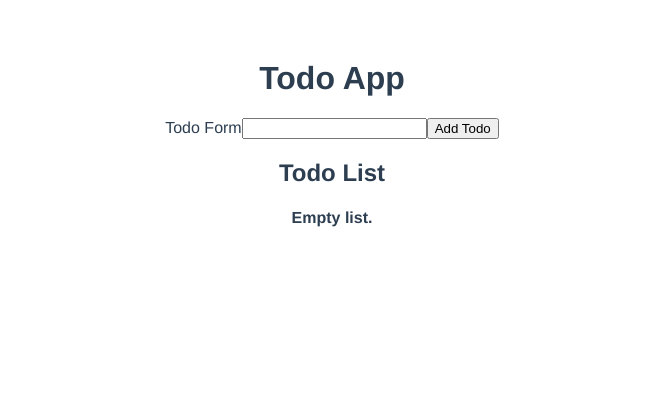
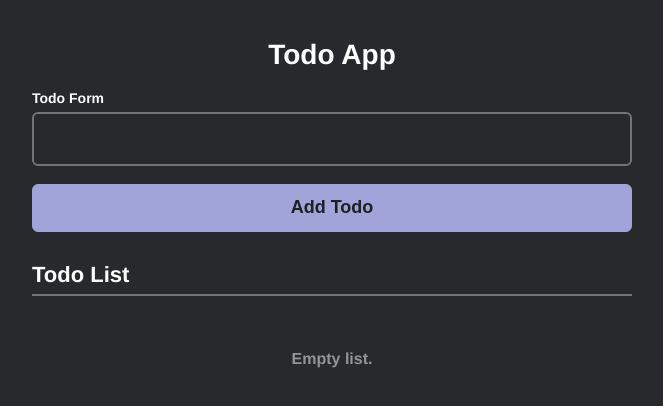
Before and after one commit to kcsam-learning/todo-vuejs, a Vue app: page / in a window 1280 px wide. Shown: the top 406 px of the page, without its empty margins (308-971 px from the left). Built offline with nearby package versions, Linux system fonts and the light colour scheme.

Commit message:
[Chore] Add css

```diff
--- a/src/App.vue
+++ b/src/App.vue
@@ -31,13 +31,59 @@ export default {
 }
 </script>
 
-<style>
-#app {
-  font-family: Avenir, Helvetica, Arial, sans-serif;
-  -webkit-font-smoothing: antialiased;
-  -moz-osx-font-smoothing: grayscale;
-  text-align: center;
-  color: #2c3e50;
-  margin-top: 60px;
+<style lang="scss">
+$border: 2px solid
+	rgba(
+		$color: white,
+		$alpha: 0.35,
+	);
+$size1: 6px;
+$size2: 12px;
+$size3: 18px;
+$size4: 24px;
+$size5: 48px;
+$backgroundColor: #27292d;
+$textColor: white;
+$primaryColor: #a0a4d9;
+$secondTextColor: #1f2023;
+
+body {
+	margin: 0;
+	padding: 0;
+	font-family: Avenir, Helvetica, Arial, sans-serif;
+	-webkit-font-smoothing: antialiased;
+	-moz-osx-font-smoothing: grayscale;
+	background-color: $backgroundColor;
+	color: $textColor;
+	#app {
+		max-width: 600px;
+		margin-left: auto;
+		margin-right: auto;
+		padding: 20px;
+		h1 {
+			font-weight: bold;
+			font-size: 28px;
+			text-align: center;
+		}
+		button {
+			cursor: pointer;
+			background-color: $primaryColor;
+			border: 1px solid $primaryColor;
+			color: $secondTextColor;
+			font-weight: bold;
+			outline: none;
+			border-radius: $size1;
+		}
+		h2 {
+			font-size: 22px;
+			border-bottom: $border;
+			padding-bottom: $size1;
+		}
+		h4 {
+			text-align: center;
+			opacity: 0.5;
+			margin: 0;
+		}
+	}
 }
 </style>
--- a/src/components/Todo/TodoForm.vue
+++ b/src/components/Todo/TodoForm.vue
@@ -43,3 +43,43 @@ export default {
   }
 }
 </script>
+
+<style lang="scss">
+$border: 2px solid
+	rgba(
+		$color: white,
+		$alpha: 0.35,
+	);
+$size1: 6px;
+$size2: 12px;
+$size3: 18px;
+$size4: 24px;
+$size5: 48px;
+
+form {
+  display: flex;
+  flex-direction: column;
+  width: 100%;
+  label {
+    font-size: 14px;
+    font-weight: bold;
+  }
+  input,
+  button {
+    height: $size5;
+    box-shadow: none;
+    outline: none;
+    padding-left: $size2;
+    padding-right: $size2;
+    border-radius: $size1;
+    font-size: 18px;
+    margin-top: $size1;
+    margin-bottom: $size2;
+  }
+  input {
+    background-color: transparent;
+    border: $border;
+    color: inherit;
+  }
+}
+</style>
--- a/src/components/Todo/TodoList.vue
+++ b/src/components/Todo/TodoList.vue
@@ -47,16 +47,40 @@ export default {
     }
   },
 }
+
 </script>
 <style lang="scss">
-body {
-  ul {
-    li {
-      .done {
-        text-decoration: line-through;
-      }
+$border: 2px solid
+	rgba(
+		$color: white,
+		$alpha: 0.35,
+	);
+$size1: 6px;
+$size2: 12px;
+$size3: 18px;
+$size4: 24px;
+$size5: 48px;
+
+ul {
+  padding: 10px;
+  li {
+    display: flex;
+    justify-content: space-between;
+    align-items: center;
+    border: $border;
+    padding: $size2 $size4;
+    border-radius: $size1;
+    margin-bottom: $size2;
+    span {
+      cursor: pointer;
+    }
+    .done {
+      text-decoration: line-through;
+    }
+    button {
+      font-size: $size2;
+      padding: $size1;
     }
   }
 }
-
 </style>
```
